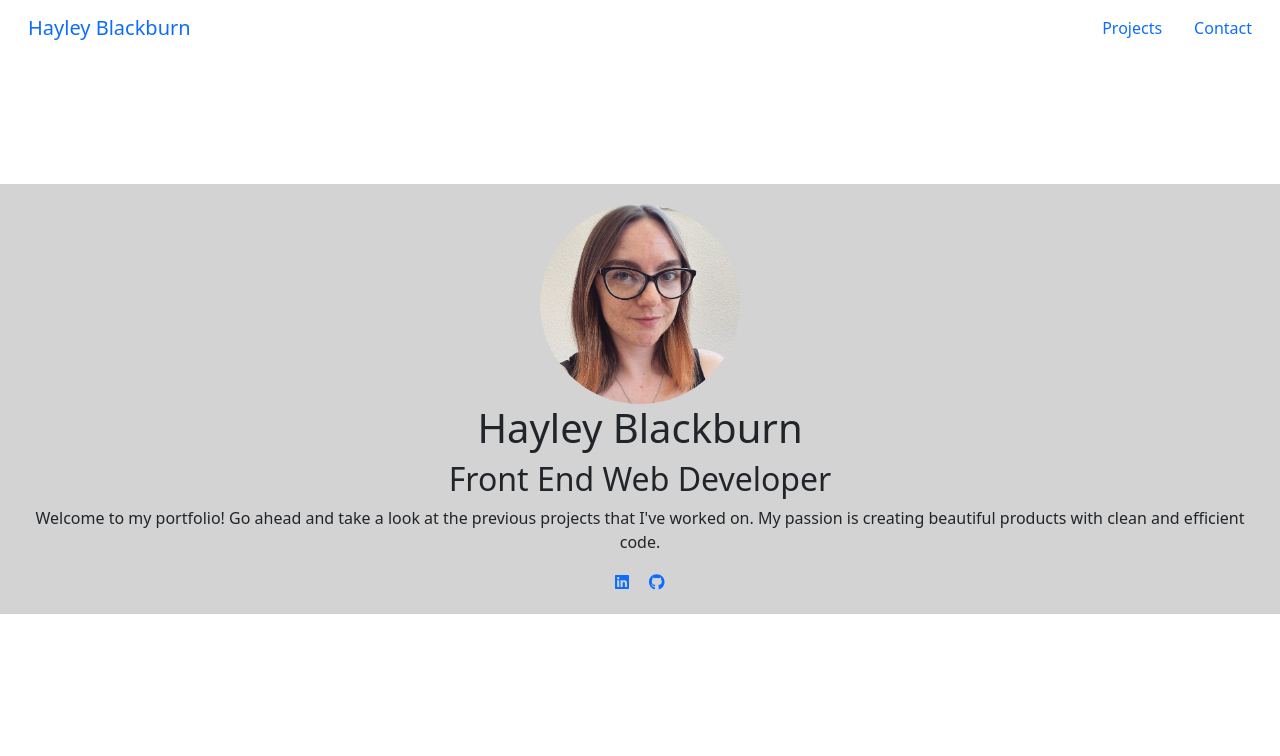
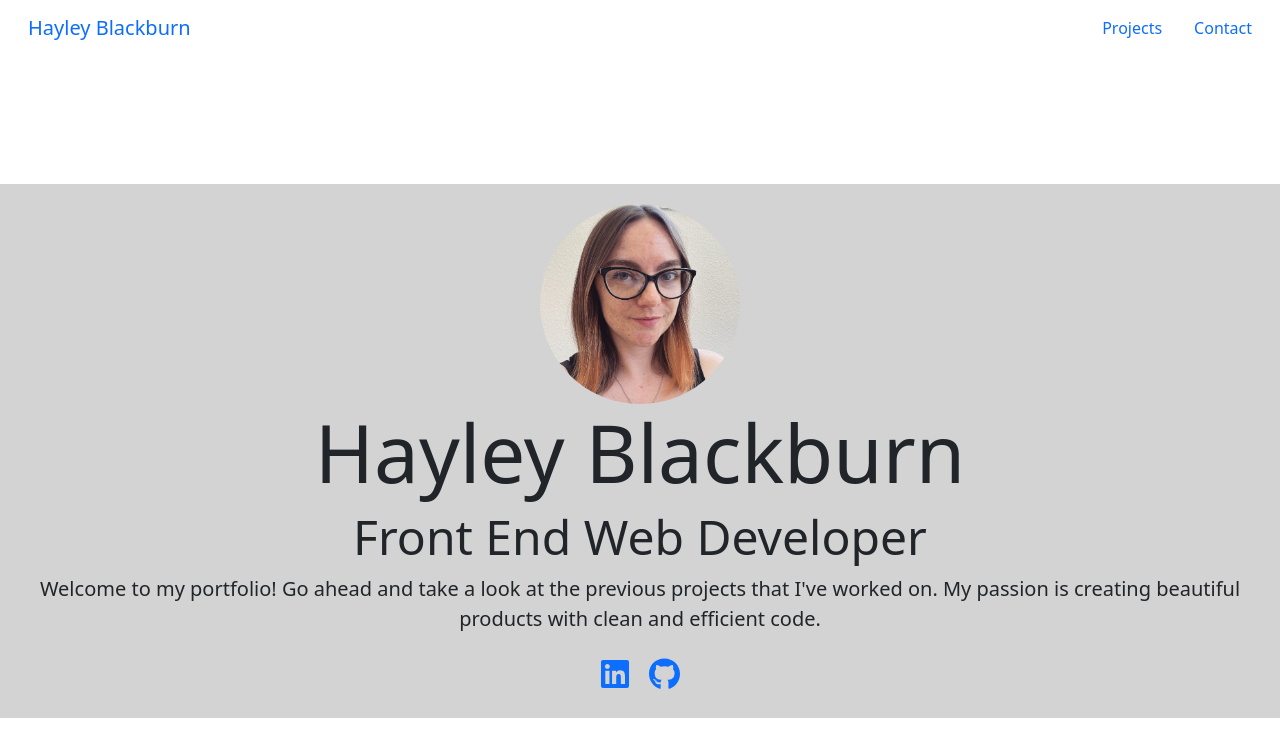
Before and after one commit to codenamehaylz/react-portfolio, a React (Create React App) app: page / in a window 1280 px wide. Shown: the top 756 px of the page. Built offline with nearby package versions, Linux system fonts and the light colour scheme.

Commit message:
added bootstrap classes to Home component

```diff
--- a/public/style.css
+++ b/public/style.css
@@ -21,10 +21,12 @@
 
 .hero-content {
     text-align: center;
+    padding: 0px 20px;
 }
 
 .hero-social a {
     padding: 0px 10px;
+    font-size: xx-large;
 }
 
 
--- a/src/components/Home.js
+++ b/src/components/Home.js
@@ -5,12 +5,12 @@ import { faGithub, faLinkedin } from '@fortawesome/free-brands-svg-icons';
 function Home() {
     return (
       <div>
-        <div className="hero-container">
+        <div className="hero-container container-fluid">
           <img alt="Headshot of Hayley Blackburn" src={require("../images/Me.jpg")} />
           <div className="hero-content">
-            <h1>Hayley Blackburn</h1>
-            <h2>Front End Web Developer</h2>
-            <p>Welcome to my portfolio! Go ahead and take a look at the previous projects that I've worked on. My passion is creating beautiful products with clean and efficient code.</p>
+            <h1 className="display-1">Hayley Blackburn</h1>
+            <h3 className="display-5">Front End Web Developer</h3>
+            <p className="lead">Welcome to my portfolio! Go ahead and take a look at the previous projects that I've worked on. My passion is creating beautiful products with clean and efficient code.</p>
             <div className="hero-social">
               <a href="https://www.linkedin.com/in/hayley-blackburn1/"><FontAwesomeIcon icon={faLinkedin} /></a>
               <a href="https://github.com/codenamehaylz"><FontAwesomeIcon icon={faGithub} /></a>
```
